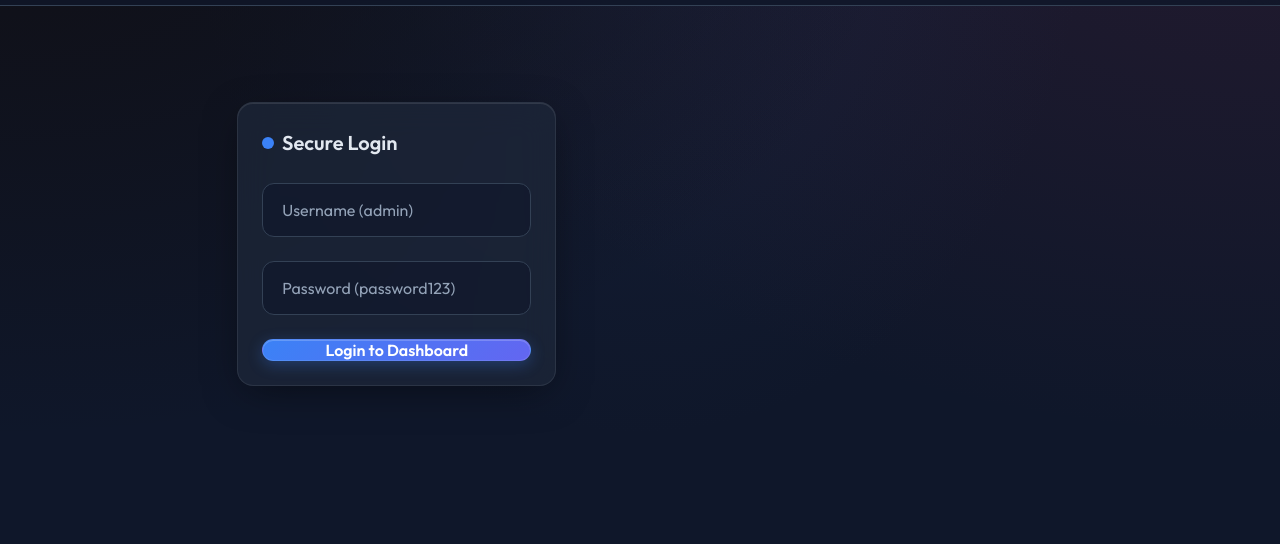
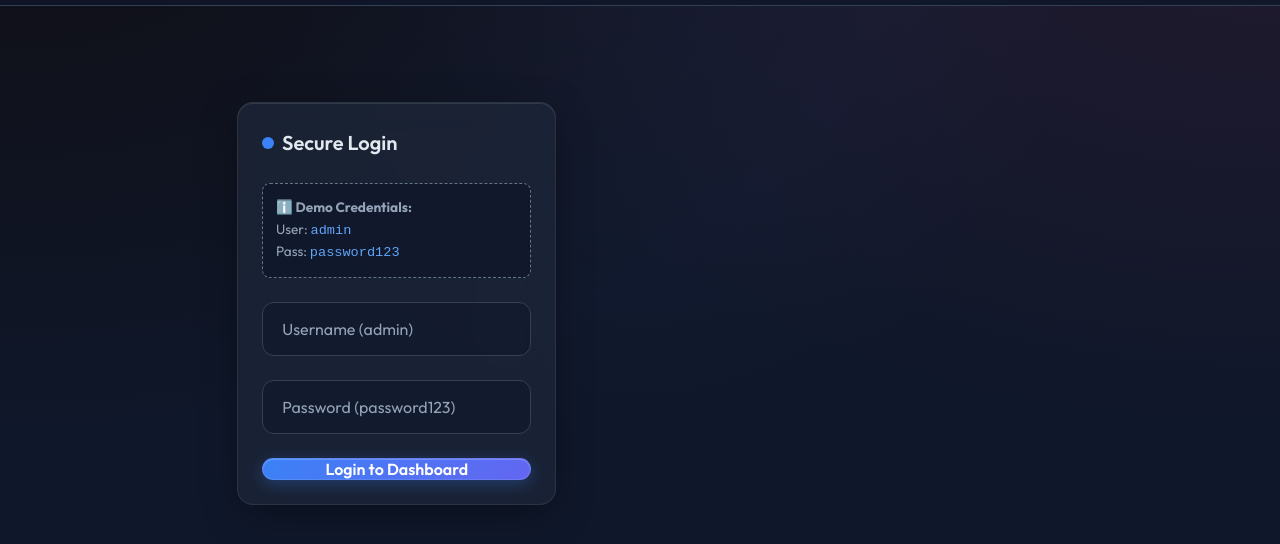
Before and after one commit to Smart123-12/QueueLess-AI, a website: page admin.html in a window 1280 px wide. Shown: the part 128-672 px from the top of the page. Drawn offline with Linux system fonts and the light colour scheme.

Commit message:
ui: Add visible demo credentials for Hackathon Judges

```diff
--- a/admin.html
+++ b/admin.html
@@ -80,6 +80,11 @@
         <!-- Login Section -->
         <section class="admin-container" id="login-section">
             <h2>Secure Login</h2>
+            <div style="background: rgba(15,23,42,0.8); padding: 0.8rem; border-radius: 8px; border: 1px dashed #64748b; font-size: 0.85rem; color: #94a3b8; margin: 1rem auto 1.5rem; text-align: left; max-width: 300px;">
+                <strong>ℹ️ Demo Credentials:</strong><br>
+                User: <code style="color: #60a5fa;">admin</code><br>
+                Pass: <code style="color: #60a5fa;">password123</code>
+            </div>
             <form class="login-box" id="login-form">
                 <div>
                     <input type="text" id="admin-user" placeholder="Username (admin)" required aria-label="Username">
```
Also changed, not shown: index.html (+5 -0 lines).
